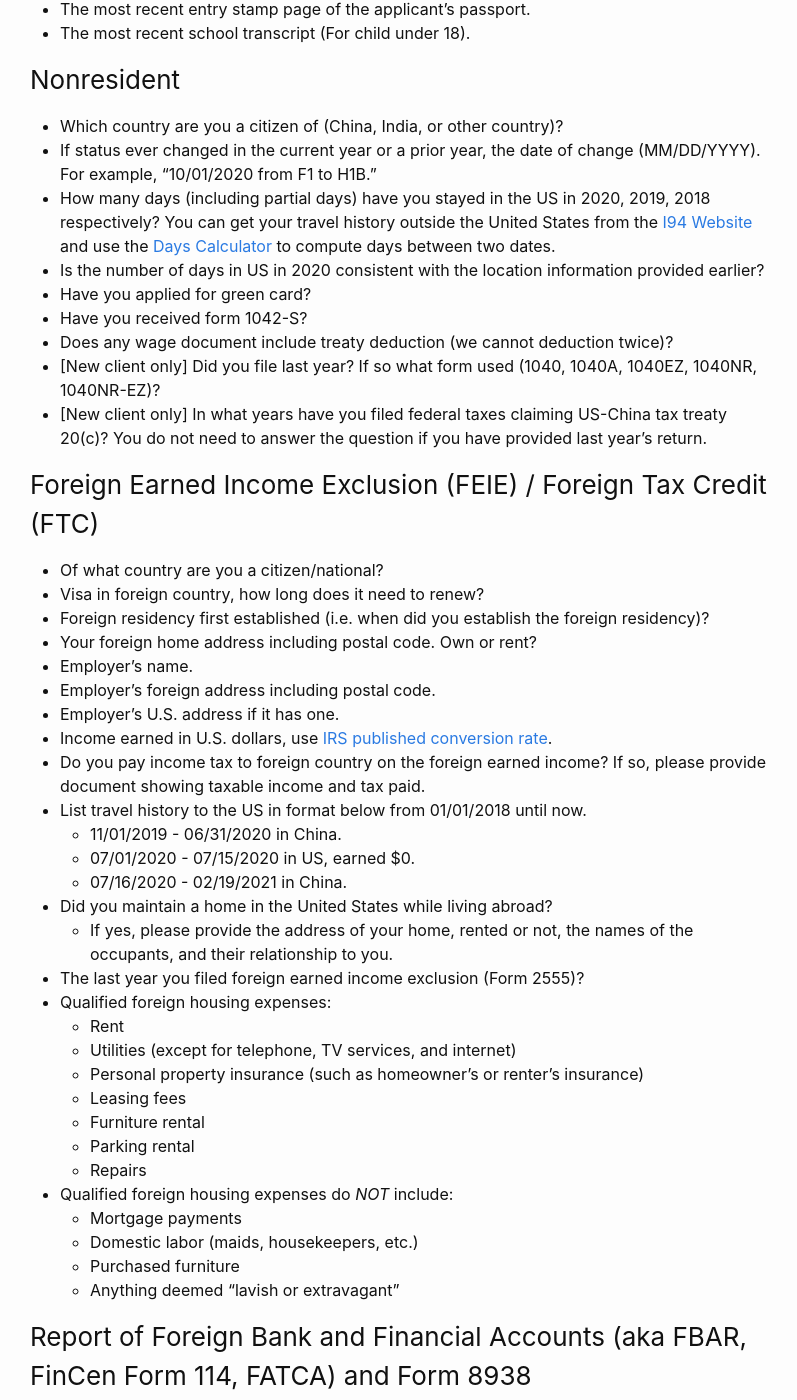
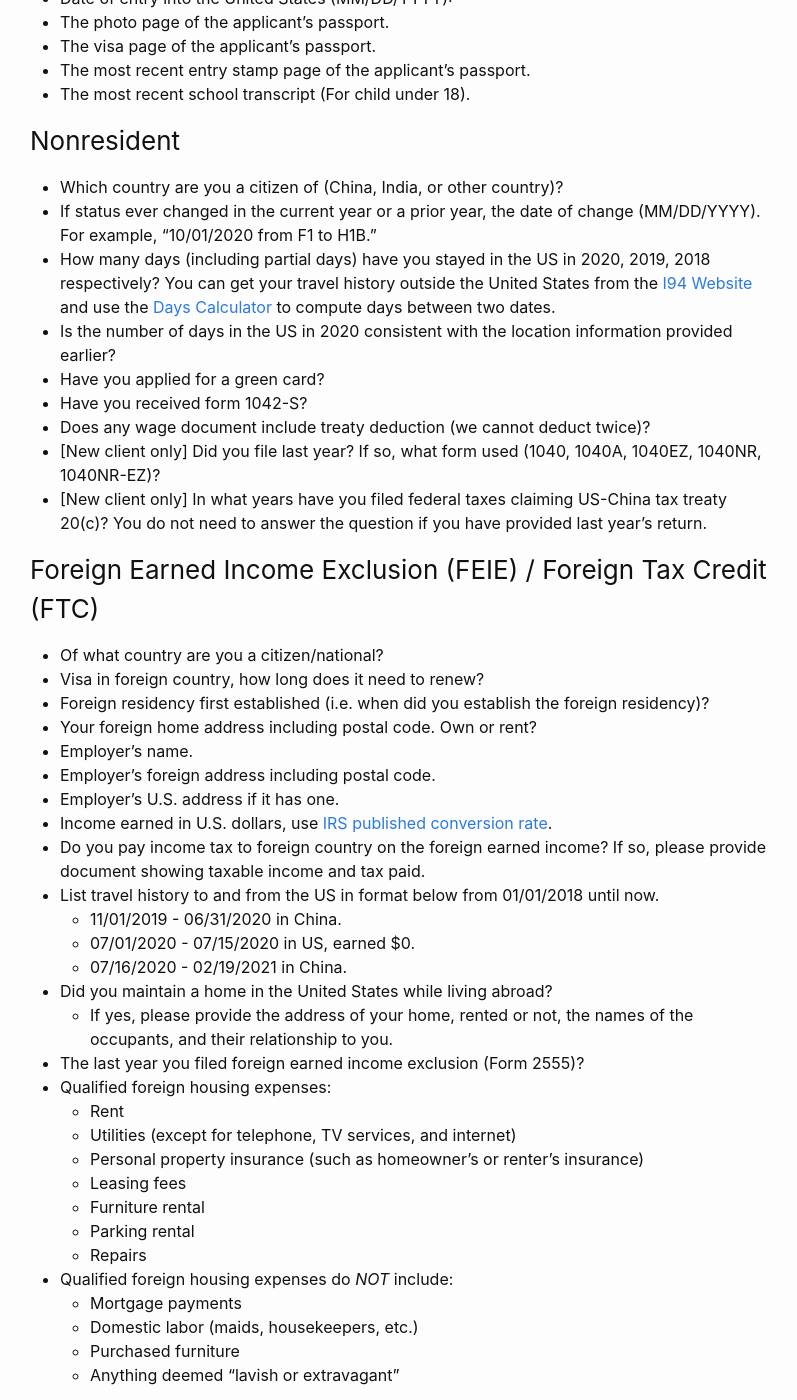
Before and after one commit to michaelxwang/michaelxwang.github.io, a Jekyll site: the page built from _posts/2020-12-31-tax-check-list.md, in a window 1280 px wide and 1400 px high, scrolled down 8385 px. Shown: the whole window, without its empty margins (240-1037 px from the left). Built offline with Jekyll 4.4.1, drawn with Linux system fonts in a browser that asks for light colours; some of the changed text lies outside the part shown.

Commit message:
grammar and form 3520

```diff
--- a/_posts/2020-12-31-tax-check-list.md
+++ b/_posts/2020-12-31-tax-check-list.md
@@ -58,7 +58,7 @@ and for EACH dependent:
 -  Last name
 -  Date of Birth (MM/DD/YYYY)
 -  Social Security Numbers (or Tax IDs), see ITIN in SPECIAL SITUATION section if no SSN
--  Relationship (Son, Daughter, Dad, Mom, etc)
+-  Relationship (the dependent is your Son|Daughter|Dad|Mom|...?)
 
 ### Bank Information for tax refund or payment only (I do _not_ use it for filing fee, new client or changed info)
 
@@ -108,7 +108,7 @@ Residents do not need to list travel outside the United States.
 - First round: ($xxxx.xx or describe your situation)
 - Second round: ($xxxx.xx or describe your situation)
 
-NB: The "third round" (Biden's money) is not covered in 2020 tax return. After you filed 2020 return, you may received it or it might be recovered in 2021 return, it is not sure at this moment.
+NB: The "third round" ("Biden's money") is not covered in the 2020 tax return. After you file your 2020 return, you may receive it or it might be recovered in 2021 return, it is not certain at this moment.
 
 ### Income
 
@@ -338,11 +338,11 @@ supplies, eye exams, glasses, contacts, co-pays, medical transportation
 - Which country are you a citizen of (China, India, or other country)?
 - If status ever changed in the current year or a prior year, the date of change (MM/DD/YYYY). For example, "10/01/2020 from F1 to H1B."
 - How many days (including partial days) have you stayed in the US in 2020, 2019, 2018 respectively? You can get your travel history outside the United States from the [I94 Website](https://i94.cbp.dhs.gov/I94/#/history-search) and use the [Days Calculator](https://www.timeanddate.com/date/durationresult.html) to compute days between two dates.
-- Is the number of days in US in 2020 consistent with the location information provided earlier?
-- Have you applied for green card?
+- Is the number of days in the US in 2020 consistent with the location information provided earlier?
+- Have you applied for a green card?
 - Have you received form 1042-S?
-- Does any wage document include treaty deduction (we cannot deduction twice)?
-- [New client only] Did you file last year? If so what form used (1040, 1040A, 1040EZ, 1040NR, 1040NR-EZ)?
+- Does any wage document include treaty deduction (we cannot deduct twice)?
+- [New client only] Did you file last year? If so, what form used (1040, 1040A, 1040EZ, 1040NR, 1040NR-EZ)?
 - [New client only] In what years have you filed federal taxes claiming US-China tax treaty 20(c)? You do not need to answer the question if you have provided last year's return.
 
 ### Foreign Earned Income Exclusion (FEIE) / Foreign Tax Credit (FTC)
@@ -356,7 +356,7 @@ supplies, eye exams, glasses, contacts, co-pays, medical transportation
 - Employer's U.S. address if it has one.
 - Income earned in U.S. dollars, use [IRS published conversion rate](https://www.irs.gov/individuals/international-taxpayers/yearly-average-currency-exchange-rates).
 - Do you pay income tax to foreign country on the foreign earned income? If so, please provide document showing taxable income and tax paid.
-- List travel history to the US in format below from 01/01/2018 until now.
+- List travel history to and from the US in format below from 01/01/2018 until now.
   - 11/01/2019 - 06/31/2020 in China.
   - 07/01/2020 - 07/15/2020 in US, earned $0.
   - 07/16/2020 - 02/19/2021 in China.
```
Also changed, not shown: other parts of _posts/2020-12-31-tax-check-list.md (+2 -2 lines).
